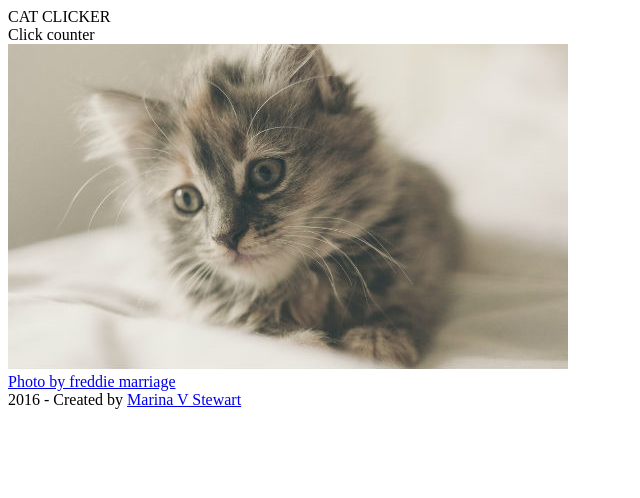
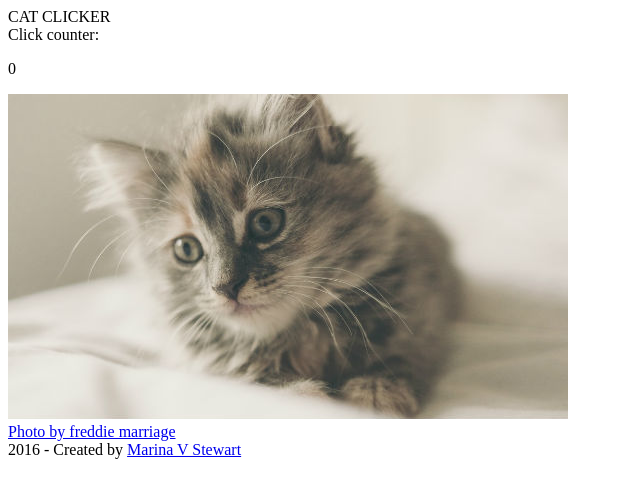
Before and after one commit to mvstewart/cat-clicker, a plain HTML site: page index.html in a window 1280 px wide. Shown: the whole page, without its empty margins (0-640 px from the left). Drawn offline with Linux system fonts and the light colour scheme.

Commit message:
add click count

```diff
--- a/index.html
+++ b/index.html
@@ -10,12 +10,13 @@
 		CAT CLICKER
 	</div>
 	<div class="counter">
-		Click counter
+		Click counter:
 		<!-- Add clicks counter here -->
+		<p id="countDisplay"></p>
 	</div>
 	<!-- Add a cat picture -->
 	<div class="image">
-		<img src="img/kitten.jpg">
+		<img src="img/kitten.jpg" onclick="clicker()" value="Click me!">
 	</div>
 	<!-- Add photo credits -->
 	<div class="credits">
```
